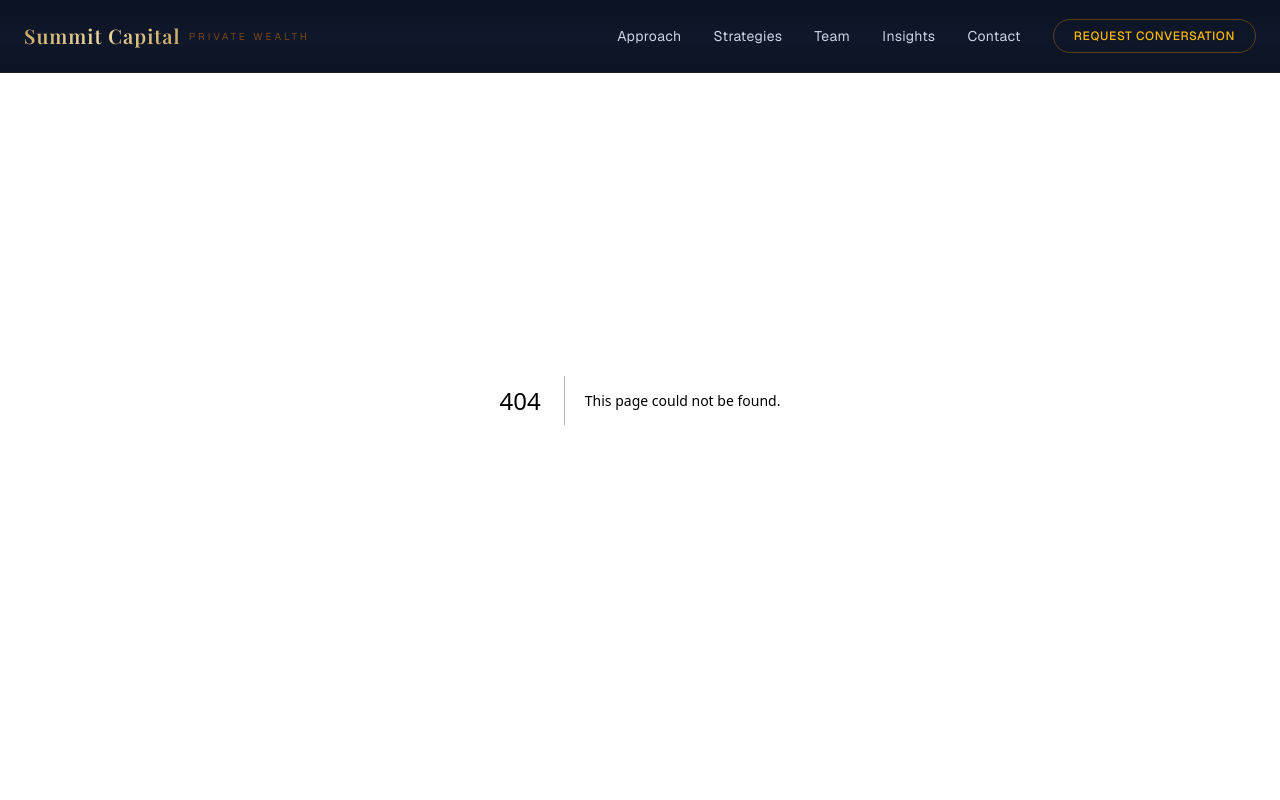
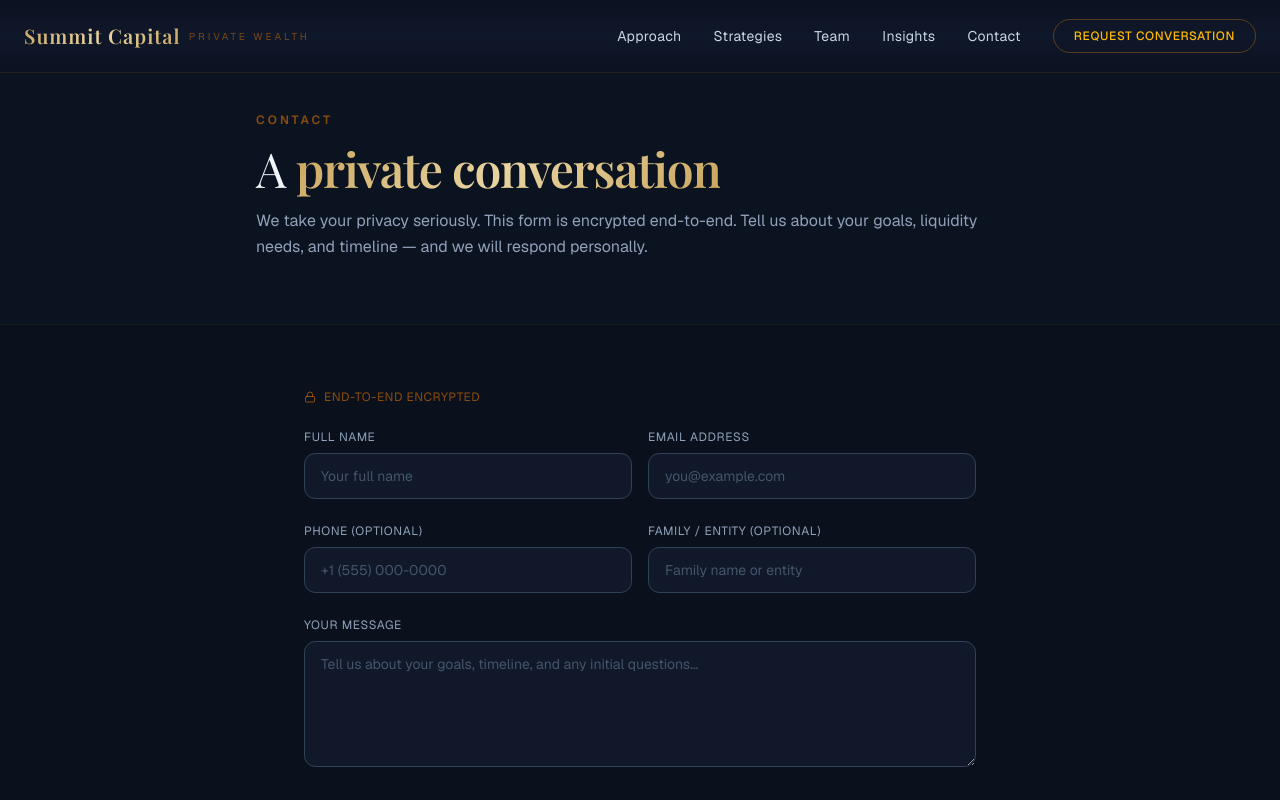
Before and after one commit to anas-khan-antimatter/mkt-summit-capital, a Next.js app: page /contact in a window 1280 px wide. Before the commit this address had no page. Shown: the top 800 px of the page. Built offline with nearby package versions, Linux system fonts and the light colour scheme; a web font is replaced by a local one.

Commit message:
antimatter: checkpoint c-1790732969824-7cbk3

```diff
--- /dev/null
+++ b/src/app/contact/page.tsx
@@ -0,0 +1,174 @@
+"use client";
+
+import { useState, type FormEvent } from "react";
+import { Lock, Send, CheckCircle, AlertCircle } from "lucide-react";
+
+export default function ContactPage() {
+  const [submitted, setSubmitted] = useState(false);
+  const [error, setError] = useState(false);
+  const [form, setForm] = useState({
+    name: "",
+    email: "",
+    phone: "",
+    familyOffice: "",
+    message: "",
+  });
+
+  function handleChange(e: React.ChangeEvent<HTMLInputElement | HTMLTextAreaElement>) {
+    setForm((prev) => ({ ...prev, [e.target.name]: e.target.value }));
+  }
+
+  function handleSubmit(e: FormEvent) {
+    e.preventDefault();
+    if (!form.name || !form.email || !form.message) {
+      setError(true);
+      return;
+    }
+    setError(false);
+    // Simulate secure submission
+    setTimeout(() => {
+      setSubmitted(true);
+    }, 800);
+  }
+
+  if (submitted) {
+    return (
+      <div className="pt-28 pb-24">
+        <div className="mx-auto max-w-2xl px-6 text-center">
+          <div className="glass-panel rounded-3xl p-12">
+            <CheckCircle size={40} className="mx-auto text-amber-500" />
+            <h1 className="mt-6 text-3xl font-heading font-light text-slate-100">Enquiry submitted</h1>
+            <p className="mt-4 text-sm text-slate-400">
+              Your message has been received securely. A principal will respond within two business days.
+            </p>
+          </div>
+        </div>
+      </div>
+    );
+  }
+
+  return (
+    <div className="pt-28 pb-24">
+      <section className="px-6 pb-16">
+        <div className="mx-auto max-w-3xl">
+          <p className="text-xs font-semibold tracking-[0.25em] text-amber-600/60 uppercase">Contact</p>
+          <h1 className="mt-4 text-4xl font-heading font-light tracking-tight md:text-5xl">
+            A <span className="gold-gradient-text font-semibold">private conversation</span>
+          </h1>
+          <p className="mt-4 text-base text-slate-400 leading-relaxed">
+            We take your privacy seriously. This form is encrypted end-to-end. Tell us about your
+            goals, liquidity needs, and timeline — and we will respond personally.
+          </p>
+        </div>
+      </section>
+
+      <section className="border-t border-amber-500/5 px-6 py-16 bg-[#080e1a]/30">
+        <div className="mx-auto max-w-2xl">
+          {error && (
+            <div className="mb-8 flex items-center gap-3 rounded-xl border border-red-500/20 bg-red-500/5 px-5 py-4 text-sm text-red-400">
+              <AlertCircle size={16} />
+              Please fill in your name, email, and message.
+            </div>
+          )}
+
+          <form onSubmit={handleSubmit} className="space-y-6">
+            <div className="flex items-center gap-2 text-xs tracking-wider text-amber-600/60 uppercase">
+              <Lock size={12} />
+              End-to-end encrypted
+            </div>
+
+            <div className="grid gap-4 md:grid-cols-2">
+              <div>
+                <label htmlFor="name" className="block text-xs tracking-wider text-slate-400 uppercase mb-2">
+                  Full name
+                </label>
+                <input
+                  type="text"
+                  id="name"
+                  name="name"
+                  value={form.name}
+                  onChange={handleChange}
+                  className="w-full rounded-xl border border-slate-700 bg-[#10182a] px-4 py-3 text-sm text-slate-100 placeholder:text-slate-600 focus:border-amber-500/40 focus:outline-none focus:ring-1 focus:ring-amber-500/20"
+                  placeholder="Your full name"
+                />
+              </div>
+              <div>
+                <label htmlFor="email" className="block text-xs tracking-wider text-slate-400 uppercase mb-2">
+                  Email address
+                </label>
+                <input
+                  type="email"
+                  id="email"
+                  name="email"
+                  value={form.email}
+                  onChange={handleChange}
+                  className="w-full rounded-xl border border-slate-700 bg-[#10182a] px-4 py-3 text-sm text-slate-100 placeholder:text-slate-600 focus:border-amber-500/40 focus:outline-none focus:ring-1 focus:ring-amber-500/20"
+                  placeholder="you@example.com"
+                />
+              </div>
+            </div>
+
+            <div className="grid gap-4 md:grid-cols-2">
+              <div>
+                <label htmlFor="phone" className="block text-xs tracking-wider text-slate-400 uppercase mb-2">
+                  Phone (optional)
+                </label>
+                <input
+                  type="tel"
+                  id="phone"
+                  name="phone"
+                  value={form.phone}
+                  onChange={handleChange}
+                  className="w-full rounded-xl border border-slate-700 bg-[#10182a] px-4 py-3 text-sm text-slate-100 placeholder:text-slate-600 focus:border-amber-500/40 focus:outline-none focus:ring-1 focus:ring-amber-500/20"
+                  placeholder="+1 (555) 000-0000"
+                />
+              </div>
+              <div>
+                <label htmlFor="familyOffice" className="block text-xs tracking-wider text-slate-400 uppercase mb-2">
+                  Family / entity (optional)
+                </label>
+                <input
+                  type="text"
+                  id="familyOffice"
+                  name="familyOffice"
+                  value={form.familyOffice}
+                  onChange={handleChange}
+                  className="w-full rounded-xl border border-slate-700 bg-[#10182a] px-4 py-3 text-sm text-slate-100 placeholder:text-slate-600 focus:border-amber-500/40 focus:outline-none focus:ring-1 focus:ring-amber-500/20"
+                  placeholder="Family name or entity"
+                />
+              </div>
+            </div>
+
+            <div>
+              <label htmlFor="message" className="block text-xs tracking-wider text-slate-400 uppercase mb-2">
+                Your message
+              </label>
+              <textarea
+                id="message"
+                name="message"
+                rows={5}
+                value={form.message}
+                onChange={handleChange}
+                className="w-full rounded-xl border border-slate-700 bg-[#10182a] px-4 py-3 text-sm text-slate-100 placeholder:text-slate-600 focus:border-amber-500/40 focus:outline-none focus:ring-1 focus:ring-amber-500/20 resize-y"
+                placeholder="Tell us about your goals, timeline, and any initial questions..."
+              />
+            </div>
+
+            <div className="flex items-center justify-between gap-4 pt-2">
+              <p className="text-[11px] text-slate-600">
+                This site is protected by encryption. Your information will not be shared.
+              </p>
+              <button
+                type="submit"
+                className="gold-gradient inline-flex items-center gap-2 rounded-full px-7 py-3 text-sm font-semibold text-[#0b1220] transition-all hover:brightness-110"
+              >
+                <Send size={14} />
+                Submit enquiry
+              </button>
+            </div>
+          </form>
+        </div>
+      </section>
+    </div>
+  );
+}
```
